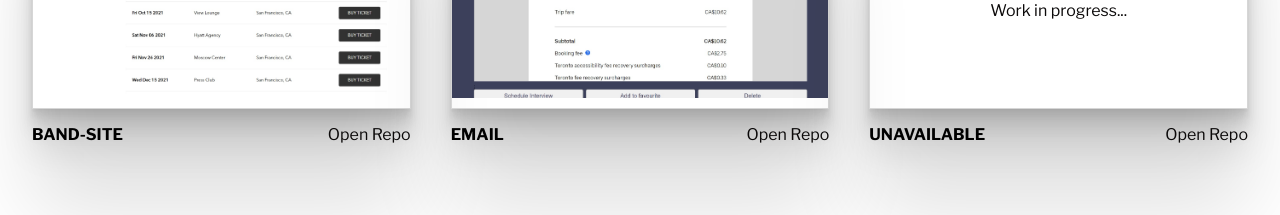
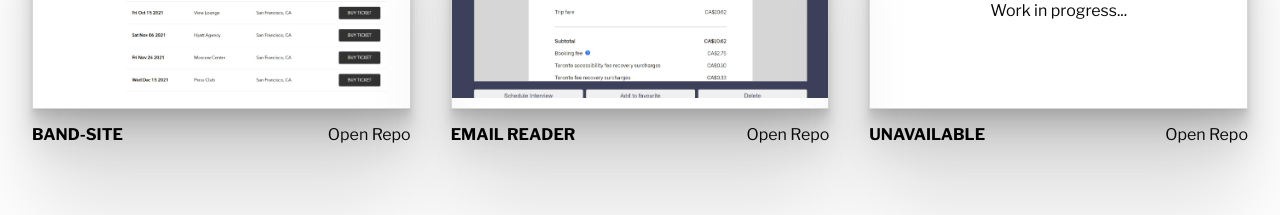
Before and after one commit to Tsedhondup/Portfolio, a React (Create React App) app: page / in a window 1280 px wide. Shown: the part 2220-2435 px from the top of the page. Built offline with nearby package versions, Linux system fonts and the light colour scheme.

Commit message:
project name fixed

```diff
--- a/src/utilities/data.js
+++ b/src/utilities/data.js
@@ -45,7 +45,7 @@ export const projectData = [
   },
   {
     id: "05",
-    name: "email",
+    name: "email reader",
     img: jobTracker,
     url: "https://github.com/Tsedhondup/EmailReader.git",
     repo: "https://github.com/Tsedhondup/EmailReader.git",
@@ -59,7 +59,7 @@ export const projectData = [
     img: jobTracker,
     url: "https://github.com/Tsedhondup",
     repo: "https://github.com/Tsedhondup",
-    description: "Work in progress......",
+    description: "Project currently in making ......",
     tech: "React, SASS, Node, Express, MySQL, Knex ",
   },
 ];
```
